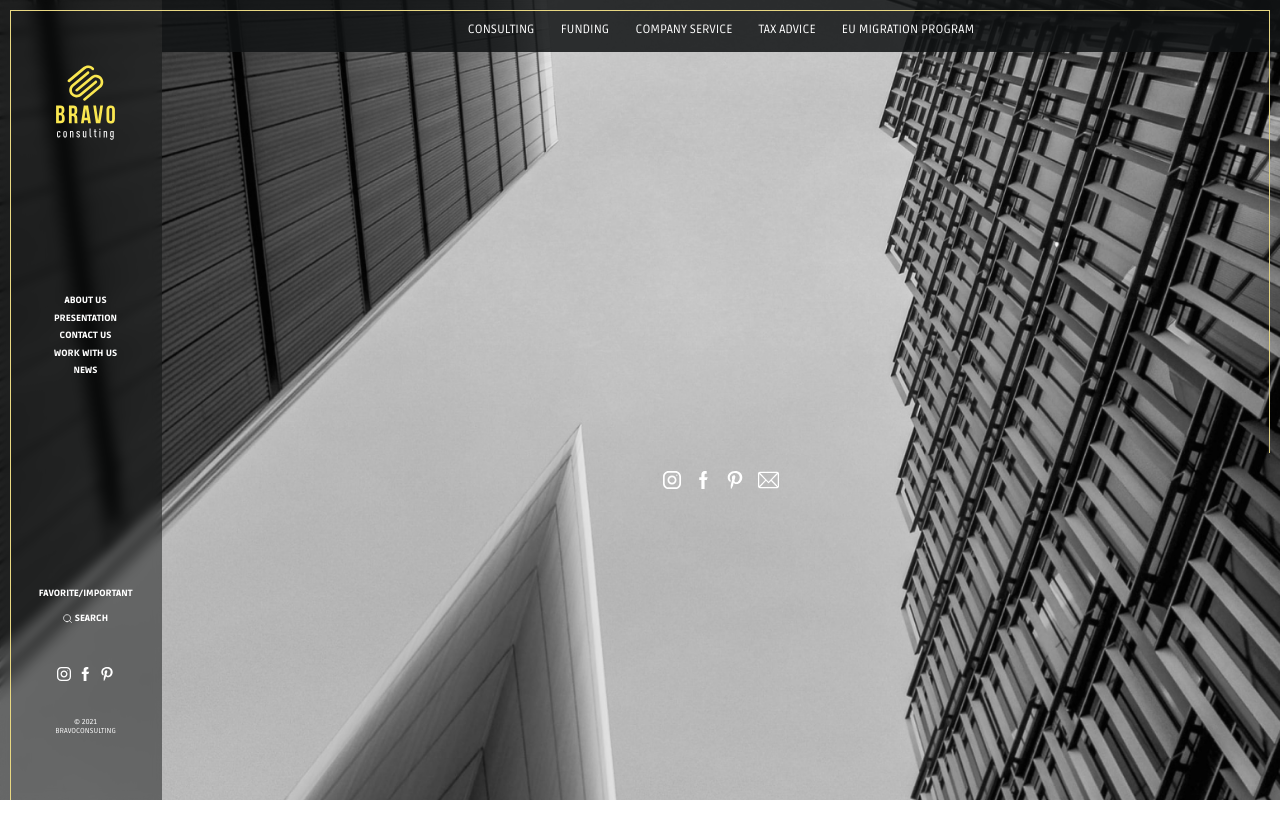
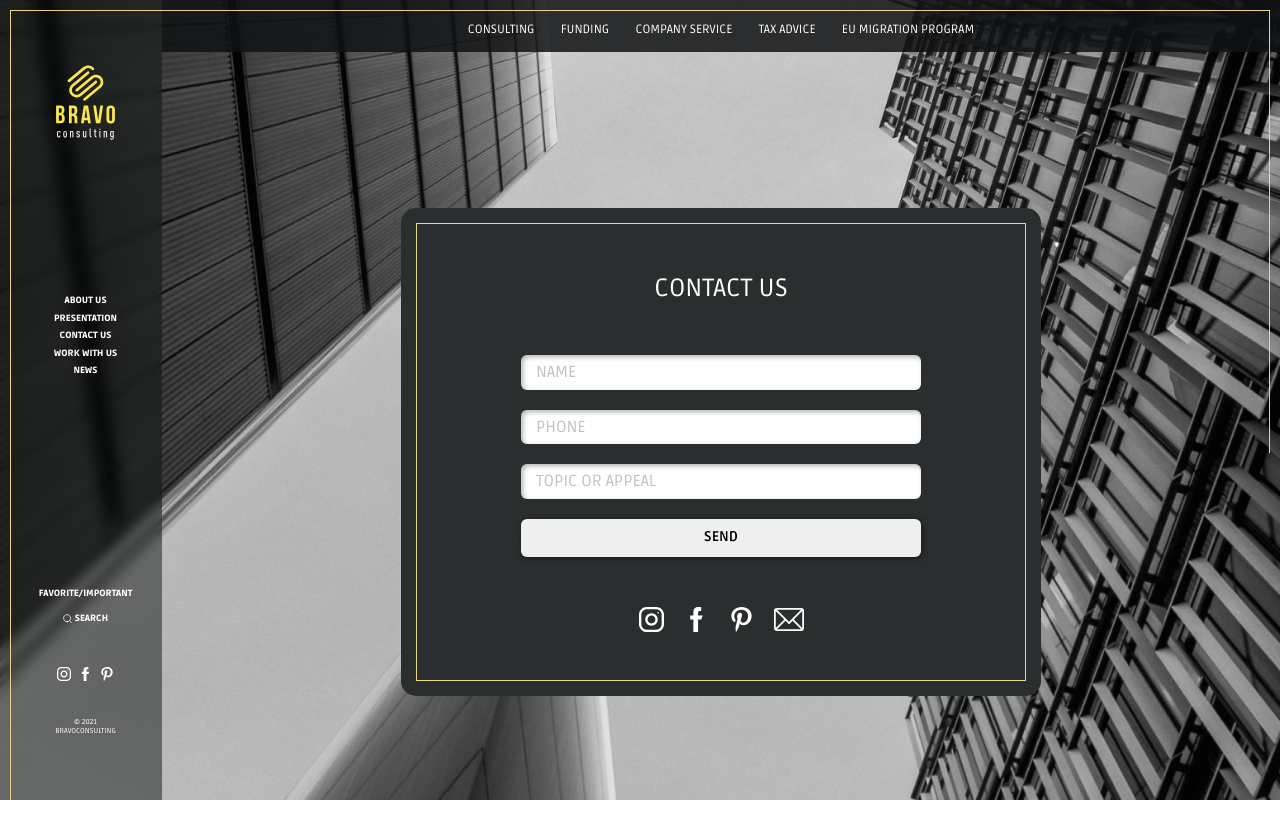
Before and after one commit to mainrashagit/bravo, a Next.js app: page /contact_us in a window 1280 px wide. Shown: the top 838 px of the page. After the commit the page ends 800 px from the top, so only its background shows below. Built offline with nearby package versions, Linux system fonts and the light colour scheme.

Commit message:
move simplebar styles to layout

```diff
--- a/modules/layout/Layout.tsx
+++ b/modules/layout/Layout.tsx
@@ -5,6 +5,7 @@ import Bg1 from "@img/bg1.png"
 import Image from "next/image"
 import { NavContext } from "@/context/NavContext"
 import SimpleBar from "simplebar-react"
+import "simplebar/src/simplebar.css"
 
 interface Props {}
 
--- a/modules/layout/layout.module.sass
+++ b/modules/layout/layout.module.sass
@@ -3,6 +3,7 @@
 .page
     display: flex
     position: relative
+    overflow: hidden
 
     @media screen and ( max-width: 769px )
         flex-direction: column
--- a/modules/nav/Nav.tsx
+++ b/modules/nav/Nav.tsx
@@ -43,7 +43,7 @@ const Nav: React.FC<Props & HTMLProps<HTMLElement>> = ({
             )
             return (
               <li className={styles.nav__li} key={`nav-link-${i}`}>
-                <Link href={`/nav/${item.replace(/ /g, "_")}`}>
+                <Link href={`/nav/${item.replace(/ /g, "_")}.html`}>
                   <a className={styles.nav__link} data-selected={includes}>
                     {item}
                   </a>
--- a/modules/sidenav/SideNav.tsx
+++ b/modules/sidenav/SideNav.tsx
@@ -89,7 +89,7 @@ const SideNav: React.FC<Props> = ({ scrollDown }) => {
         <div className={styles.nav__main} data-active={burger} onClick={offBurger}>
           <ul className={styles.nav__links}>
             <li className={styles.nav__link}>
-              <Link href="/about_us">
+              <Link href="/about_us.html">
                 <a>About Us</a>
               </Link>
             </li>
@@ -97,17 +97,17 @@ const SideNav: React.FC<Props> = ({ scrollDown }) => {
               <a onClick={onPresentationClick}>Presentation</a>
             </li>
             <li className={styles.nav__link}>
-              <Link href="/contact_us">
+              <Link href="/contact_us.html">
                 <a>Contact Us</a>
               </Link>
             </li>
             <li className={styles.nav__link}>
-              <Link href="/work_with_us">
+              <Link href="/work_with_us.html">
                 <a>Work with Us</a>
               </Link>
             </li>
             <li className={styles.nav__link}>
-              <Link href="/news">
+              <Link href="/news.html">
                 <a>News</a>
               </Link>
             </li>
--- a/pages/about_us/index.tsx
+++ b/pages/about_us/index.tsx
@@ -1,6 +1,5 @@
 import Nav from "@modules/nav/Nav"
 import styles from "./aboutus.module.sass"
-import "simplebar/src/simplebar.css"
 import Member from "@modules/member/Member"
 import Image from "next/image"
 import { v4 as uuid } from "uuid"
--- a/pages/contact_us/contactus.module.sass
+++ b/pages/contact_us/contactus.module.sass
@@ -1,17 +1,16 @@
 @use "@/styles/helpers" as *
 
-.page
-    padding: 10vh 0
+.wrapper
+    position: relative
+    min-height: 100vh
     @extend %flex-center
 
-.contactForm
+.form
     padding: 0.9375em
     border-radius: 15px
     background: #2B2E2F
+
     width: min(40em, 90%)
-
-    @media screen and ( max-width: 1367px )
-        font-size: 0.7rem
 
     &__field
         border: 1px solid $yellow
--- a/pages/contact_us/index.tsx
+++ b/pages/contact_us/index.tsx
@@ -8,34 +8,18 @@ const ContactUs: React.FC<Props> = ({}) => {
   return (
     <>
       <Nav />
-      <div className={styles.page}>
-        <form className={styles.contactForm}>
-          <fieldset className={styles.contactForm__field}>
-            <legend className={styles.contactForm__title}>Contact Us</legend>
-            <div className={styles.contactForm__inputs}>
-              <input
-                className={styles.contactForm__input}
-                type="text"
-                placeholder="Name"
-              />
-              <input
-                className={styles.contactForm__input}
-                type="text"
-                placeholder="Phone"
-              />
-              <input
-                className={styles.contactForm__input}
-                type="text"
-                placeholder="Topic or Appeal"
-              />
-              <input
-                className={styles.contactForm__submit}
-                type="submit"
-                value="Send"
-              />
+      <div className={styles.wrapper}>
+        <form className={styles.form}>
+          <fieldset className={styles.form__field}>
+            <legend className={styles.form__title}>Contact Us</legend>
+            <div className={styles.form__inputs}>
+              <input type="text" className={styles.form__input} placeholder={"Name"} />
+              <input type="text" className={styles.form__input} placeholder={"Phone"} />
+              <input type="text" className={styles.form__input} placeholder={"Topic or Appeal"} />
+              <input type="submit" className={styles.form__submit} value={"Send"} />
             </div>
-            <ul className={styles.contactForm__media}>
-              <li className={styles.contactForm__link}>
+            <ul className={styles.form__media}>
+              <li className={styles.form__link}>
                 <a href="#">
                   <Image
                     layout={"responsive"}
@@ -46,7 +30,7 @@ const ContactUs: React.FC<Props> = ({}) => {
                   />
                 </a>
               </li>
-              <li className={styles.contactForm__link}>
+              <li className={styles.form__link}>
                 <a href="#">
                   <Image
                     layout={"responsive"}
@@ -57,7 +41,7 @@ const ContactUs: React.FC<Props> = ({}) => {
                   />
                 </a>
               </li>
-              <li className={styles.contactForm__link}>
+              <li className={styles.form__link}>
                 <a href="#">
                   <Image
                     layout={"responsive"}
@@ -68,7 +52,7 @@ const ContactUs: React.FC<Props> = ({}) => {
                   />
                 </a>
               </li>
-              <li className={styles.contactForm__envelope}>
+              <li className={styles.form__envelope}>
                 <a href="#">
                   <Image
                     layout={"responsive"}
--- a/pages/index.tsx
+++ b/pages/index.tsx
@@ -1,6 +1,5 @@
 import Nav from "@modules/nav/Nav"
 import Head from "next/head"
-import "simplebar/src/simplebar.css"
 import styles from "./index.module.sass"
 import SquareCat from "@modules/squareCat/SquareCat"
 import Image from "next/image"
--- a/pages/nav/[sub].tsx
+++ b/pages/nav/[sub].tsx
@@ -1,6 +1,5 @@
 import Nav from "@modules/nav/Nav"
 import styles from "./subnav.module.sass"
-import "simplebar/src/simplebar.css"
 import { ParsedUrlQuery } from "querystring"
 import { GetStaticPaths, GetStaticProps } from "next"
 import { navItems } from "@/context/NavContext"
--- a/pages/news/index.tsx
+++ b/pages/news/index.tsx
@@ -1,7 +1,6 @@
 import styles from "./news.module.sass"
 import Nav from "@modules/nav/Nav"
 import New from "@modules/new/New"
-import "simplebar/src/simplebar.css"
 import { v4 as uuid } from "uuid"
 
 interface Props {}
--- a/pages/work_with_us/index.tsx
+++ b/pages/work_with_us/index.tsx
@@ -1,7 +1,6 @@
 import styles from "./workwithus.module.sass"
 import Post from "@modules/post/Post"
 import Nav from "@modules/nav/Nav"
-import "simplebar/dist/simplebar.min.css"
 import { v4 as uuid } from "uuid"
 
 
```
